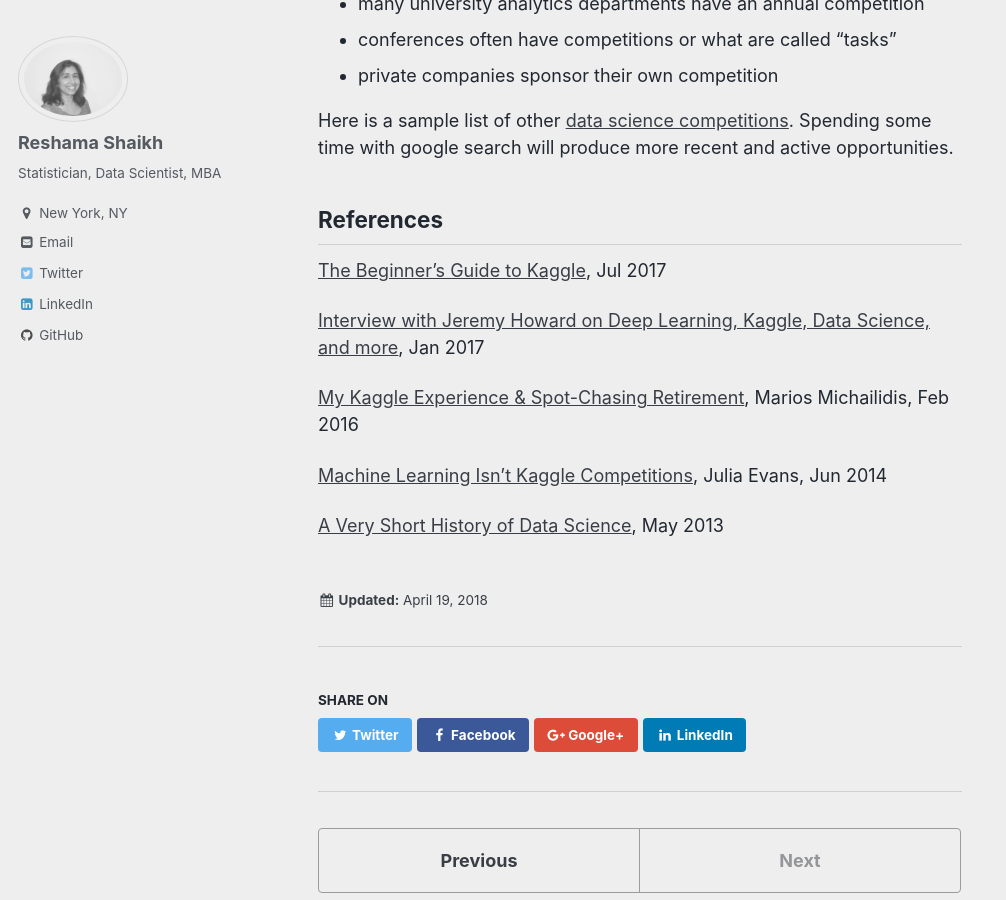
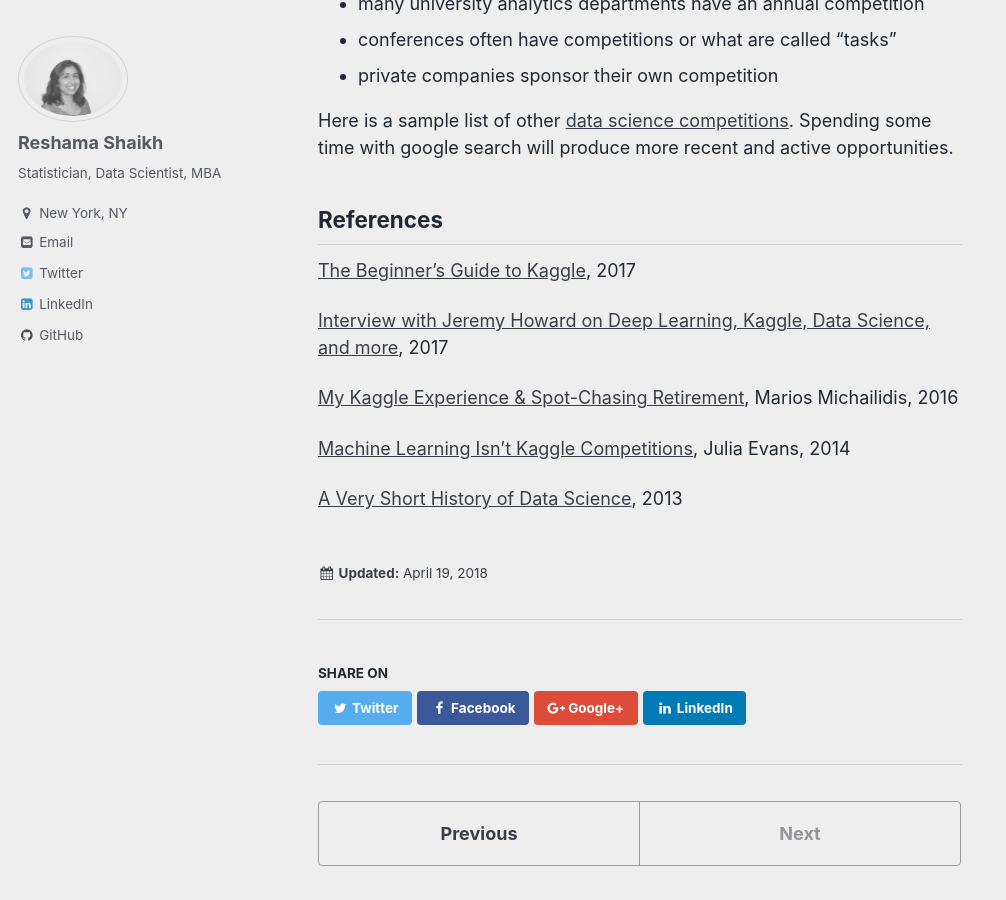
Before and after one commit to reshamas/reshamas.github.io, a Jekyll site: the page built from _posts/2018-04-19-to-kaggle-or-not.md, in a window 1280 px wide and 900 px high, scrolled down 4902 px. Shown: the whole window, without its empty margins (0-1006 px from the left). Built offline with Jekyll 4.4.1, drawn with Linux system fonts in a browser that asks for light colours.

Commit message:
Update 2018-04-19-to-kaggle-or-not.md

```diff
--- a/_posts/2018-04-19-to-kaggle-or-not.md
+++ b/_posts/2018-04-19-to-kaggle-or-not.md
@@ -96,12 +96,12 @@
 
 ## References
 
-[The Beginner’s Guide to Kaggle](https://elitedatascience.com/beginner-kaggle), Jul 2017
+[The Beginner’s Guide to Kaggle](https://elitedatascience.com/beginner-kaggle), 2017
 
-[ Interview with Jeremy Howard on Deep Learning, Kaggle, Data Science, and more](https://www.kdnuggets.com/2017/01/exclusive-interview-jeremy-howard-deep-learning-kaggle-data-science.html), Jan 2017
+[ Interview with Jeremy Howard on Deep Learning, Kaggle, Data Science, and more](https://www.kdnuggets.com/2017/01/exclusive-interview-jeremy-howard-deep-learning-kaggle-data-science.html), 2017
 
-[My Kaggle Experience & Spot-Chasing Retirement](http://blog.kaggle.com/2016/02/10/my-kaggle-experience-spot-chasing-retirement/), Marios Michailidis, Feb 2016
+[My Kaggle Experience & Spot-Chasing Retirement](http://blog.kaggle.com/2016/02/10/my-kaggle-experience-spot-chasing-retirement/), Marios Michailidis, 2016
 
-[Machine Learning Isn’t Kaggle Competitions](https://jvns.ca/blog/2014/06/19/machine-learning-isnt-kaggle-competitions/), Julia Evans, Jun 2014
+[Machine Learning Isn’t Kaggle Competitions](https://jvns.ca/blog/2014/06/19/machine-learning-isnt-kaggle-competitions/), Julia Evans, 2014
 
-[A Very Short History of Data Science](https://www.forbes.com/sites/gilpress/2013/05/28/a-very-short-history-of-data-science/#2dbc356155cf), May 2013
+[A Very Short History of Data Science](https://www.forbes.com/sites/gilpress/2013/05/28/a-very-short-history-of-data-science/#2dbc356155cf), 2013
```
